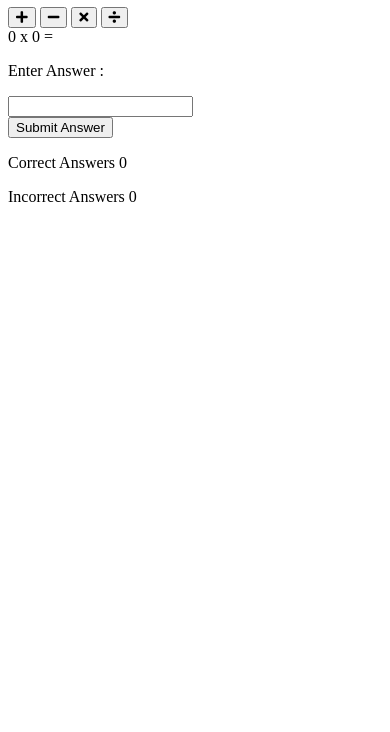
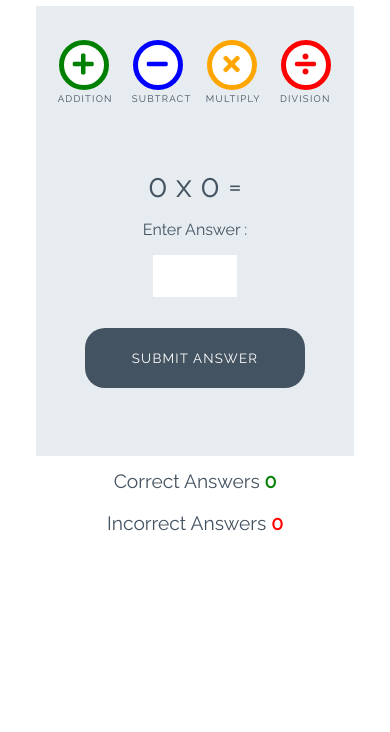
Before and after one commit to maisam2004/love-maths, a plain HTML site: page index.html in a window 390 px wide. Shown: the part 112-844 px from the top of the page. Drawn offline with Linux system fonts and the light colour scheme.

Commit message:
add styles for game

```diff
--- a/assets/css/style.css
+++ b/assets/css/style.css
@@ -0,0 +1,250 @@
+/* --------- Global style */
+
+body {
+    background-color: white;
+    font-family: "Raleway", sans-serif;
+    color: #445361;
+    text-align: center;
+}
+
+/* --------- Heading */
+
+.heading {
+    text-align: center;
+    font-size: 2.5rem;
+}
+
+.logo {
+    height: 40px;
+    padding-right: 5px;
+}
+
+/* --------- Game layout */
+
+.game-area {
+    background-color: #E6ECF0;
+    box-sizing: border-box;
+    width: 85%;
+    height: 65vh;
+    max-height: 450px;
+    max-width: 830px;
+    margin-left: auto;
+    margin-right: auto;
+    padding: 1%;
+}
+
+.question-area {
+    width: 50%;
+    font-size: 2rem;
+    margin: auto;
+    padding: 50px 0;
+}
+
+.question-area span {
+    padding: 0 15px;
+}
+
+.score-area {
+    margin: 5px auto;
+    width: 60%;
+    font-size: 1.2rem;
+}
+
+.controls-area {
+    width: 85%;
+    margin: 30px auto;
+}
+
+#score {
+    color: green;
+    font-weight: bold;
+}
+
+#incorrect {
+    color: red;
+    font-weight: bold;
+}
+
+.answer-message {
+    display: none;
+    font-size: 1rem;
+}
+
+#answer-box {
+    border: none;
+    color: #445361;
+    display: inline-block;
+    height: 40px;
+    width: 80px;
+    font-size: 1.2rem;
+}
+
+.scores {
+    display: inline-block;
+    padding: 25px;
+}
+
+/* --------- Buttons */
+
+.btn {
+    width: 220px;
+    height: 60px;
+    font-family: "Raleway", sans-serif;
+    text-transform: uppercase;
+    letter-spacing: 1.2px;
+    color: white;
+}
+
+.btn:focus {
+    outline: none;
+}
+
+.btn--big {
+    padding-top: 10px;
+    border-radius: 50%;
+    background-color: white;
+    border: 10px solid;
+    width: 100px;
+    height: 100px;
+    font-size: 3.2rem;
+    margin: 0 30px;
+    transition: all 0.5s;
+}
+.btn--big::after{
+    content: attr(data-type);
+    font-size: 1rem;
+    color:#445361;
+    position: relative;
+    left: -0.5;
+}
+.btn--blue {
+    border-color: blue;
+    color: blue;
+}
+
+.btn--blue:active,
+.btn--blue:hover {
+    background-color: darkblue;
+    color: white;
+}
+
+.btn--orange {
+    border-color: orange;
+    color: orange;
+}
+
+.btn--orange:active,
+.btn--orange:hover {
+    background-color: darkorange;
+    color: white;
+}
+
+.btn--red {
+    border-color: red;
+    color: red;
+}
+
+.btn--red:active,
+.btn--red:hover {
+    background-color: darkred;
+    color: white;
+}
+
+.btn--green {
+    border-color: green;
+    color: green;
+}
+
+.btn--green:active,
+.btn--green:hover {
+    background-color: darkgreen;
+    color: white;
+}
+
+.btn--gray {
+    margin-top: 25px;
+    background-color: #445361;
+    border: 1px transparent;
+    border-radius: 20px;
+}
+
+.btn--gray:active,
+.btn--gray:hover {
+    background-color: #0d1013;
+}
+
+/* --------- Media queries */
+
+@media (max-width: 414px) {
+    .controls-area {
+        width: 100%;
+    }
+
+    .btn--big {
+        margin: 0 10px;
+        padding: 5px;
+        border: 5px solid;
+        width: 50px;
+        height: 50px;
+        font-size: 1.5rem;
+    }
+
+    .btn--big::after {
+        font-size: 0.6rem;
+        left: -0.7rem;
+    }
+
+    .question-area {
+        padding: 10% 0;
+        width: 100%;
+    }
+
+    .question-area span {
+        padding: 0;
+    }
+
+    .answer-message {
+        display: block;
+    }
+
+    #answer-box {
+        display: block;
+        margin: 0 auto;
+    }
+    .btn--gray {
+        margin-top: 0;
+    }
+
+    .score-area {
+        width: 100%;
+    }
+
+    .scores {
+        margin: 0.5em auto;
+        display: block;
+        padding: 5px;
+    }
+
+    .heading {
+        font-size: 2rem;
+    }
+}
+
+@media (max-width: 320px) {
+    .game-area {
+        height: 70vh;
+    }
+
+    .controls-area {
+        width: 75%;
+        margin: 10px auto;
+    }
+
+    .btn--big {
+        margin: 10px 10px;
+    }
+    .question-area {
+        padding: 10px 0;
+    }
+
+}
--- a/index.html
+++ b/index.html
@@ -15,18 +15,18 @@
 
     <div class="game-area">
         <div class="controls-area">
-            <button  class="btn btn--big btn--green">
+            <button data-type="addition" class="btn btn--big btn--green">
                 <i class="fas fa-plus"></i>
             </button>
-            <button  class="btn btn--big btn--blue">
+            <button data-type="subtract" class="btn btn--big btn--blue">
                 <i class="fas fa-minus"></i>
 
             </button>
-            <button  class="btn btn--big btn--orange">
+            <button data-type="multiply" class="btn btn--big btn--orange">
                 <i class="fas fa-times"></i>
 
             </button>
-            <button  class="btn btn--big btn--red">
+            <button data-type="division" class="btn btn--big btn--red">
                 <i class="fas fa-divide"></i>
 
             </button>
@@ -43,7 +43,7 @@
             <input id="answer-box" type="number">
 
         </div>
-        <button class="btn btn--gray">Submit Answer</button>
+        <button data-type="submit" class="btn btn--gray">Submit Answer</button>
     </div>
     <div class="score-area">
         <p class="scores">Correct Answers <span id="score">0</span></p>
```
